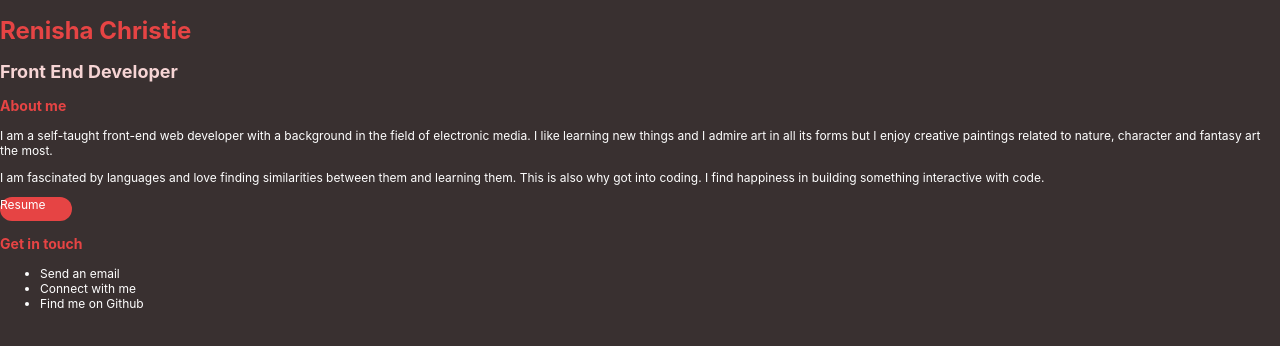
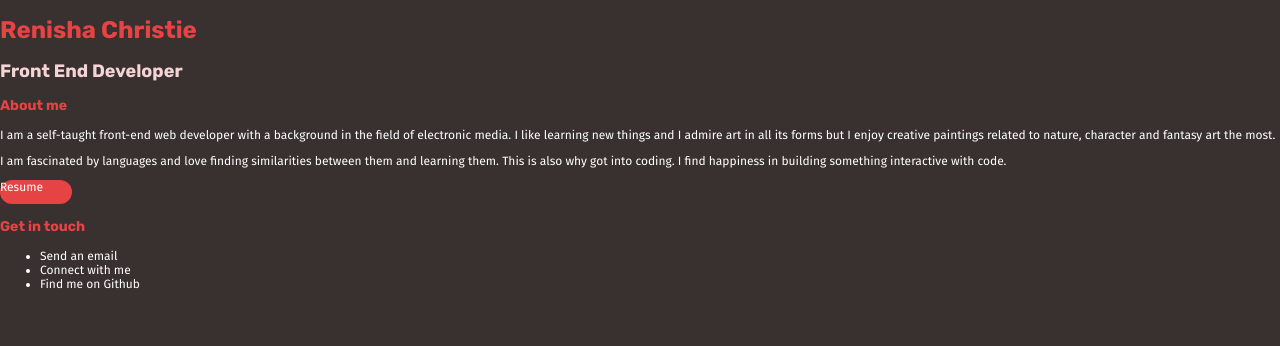
Before and after one commit to crisner/my-portfolio, a React (Create React App) app: page / in a window 1280 px wide. Shown: the top 346 px of the page. Built offline with nearby package versions, Linux system fonts and the light colour scheme.

Commit message:
Add google fonts

```diff
--- a/public/index.html
+++ b/public/index.html
@@ -20,6 +20,8 @@
       Learn how to configure a non-root public URL by running `npm run build`.
     -->
     <title>React App</title>
+    <!-- Google fonts -->
+    <link href="https://fonts.googleapis.com/css?family=Fira+Sans|Rubik:400,500,700" rel="stylesheet">
   </head>
   <body>
     <noscript>
--- a/src/containers/App.css
+++ b/src/containers/App.css
@@ -1,6 +1,7 @@
 body {
   background-color: #393030;
   font-size: 12px;
+  font-family: 'Fira Sans', sans-serif;
 }
 
 .App {
@@ -10,8 +11,10 @@ body {
 .App h1,
 .App h3 {
   color: #E64444;
+  font-family: 'Rubik', sans-serif;
 }
 
 .App h2 {
   color: #F6D4D4;
+  font-family: 'Rubik', sans-serif;
 }
```
